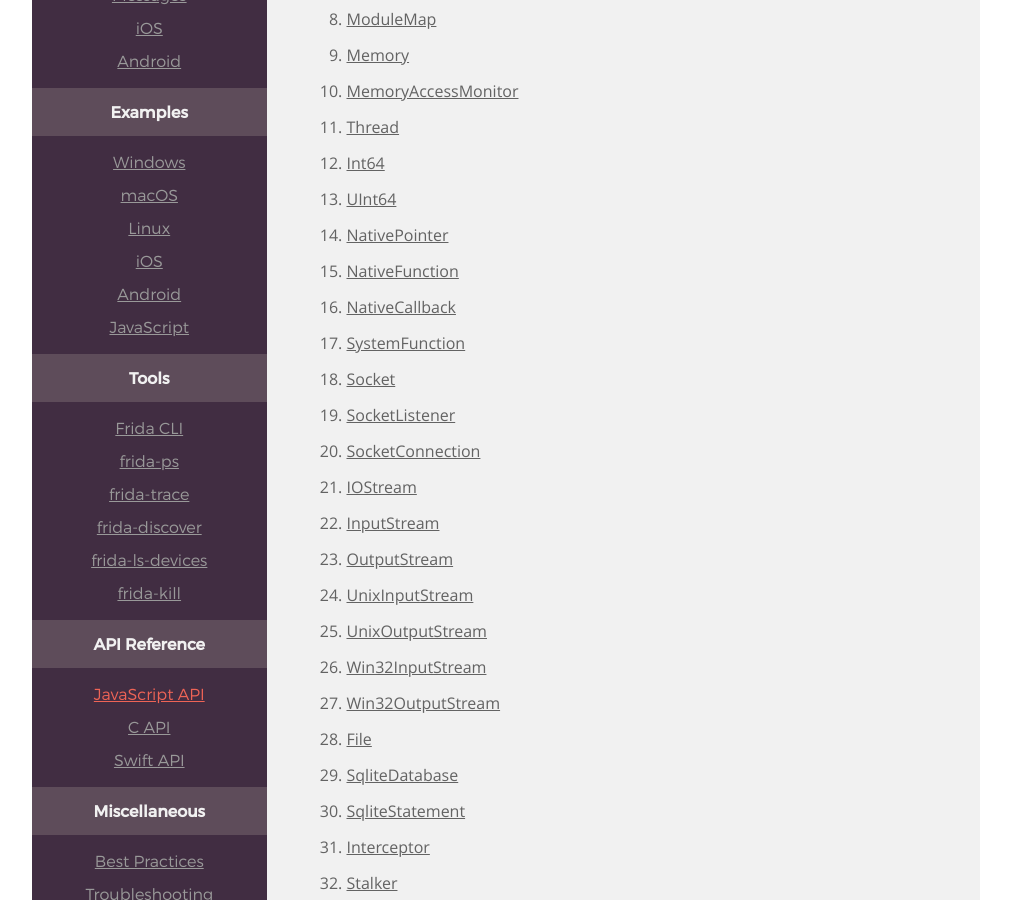
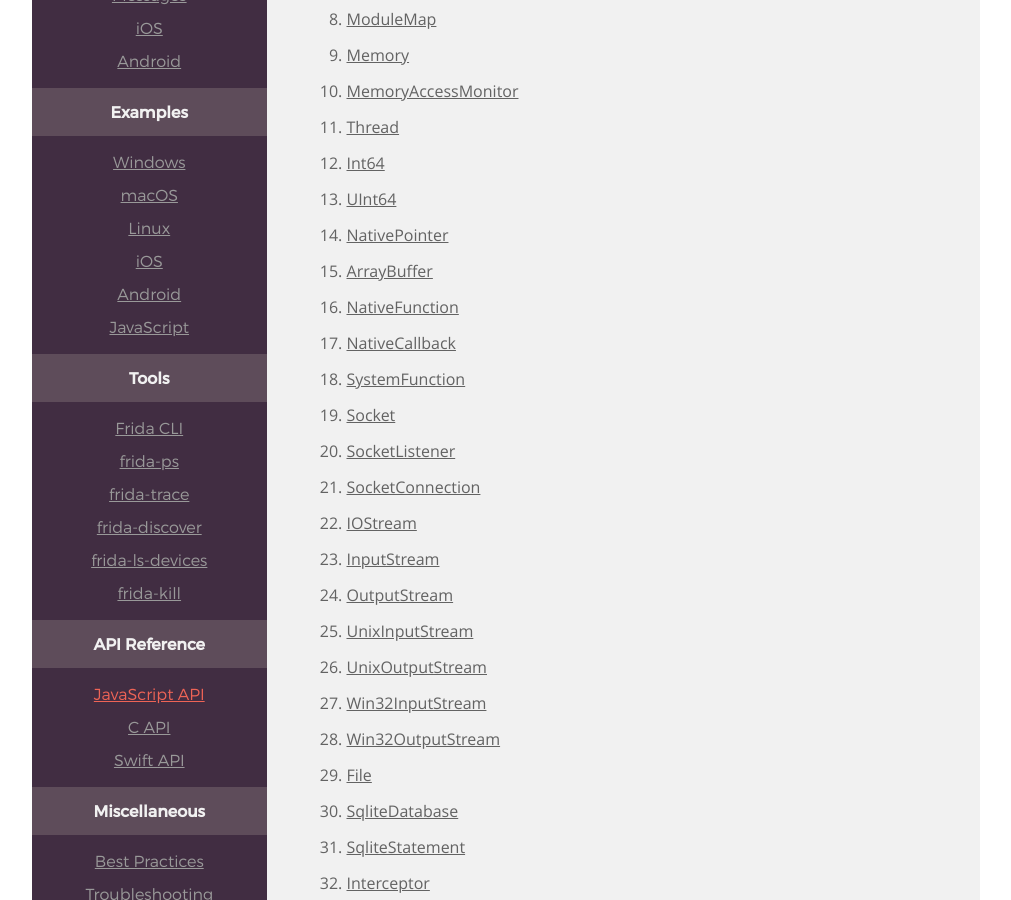
Before and after one commit to frida/frida-website, a Jekyll site: the page built from _docs/javascript-api.md, in a window 1280 px wide and 900 px high, scrolled down 564 px. Shown: the whole window, without its empty margins (129-1140 px from the left). Built offline with Jekyll 4.4.1, drawn with Linux system fonts in a browser that asks for light colours.

Commit message:
Add ArrayBuffer to the TOC

```diff
--- a/_docs/javascript-api.md
+++ b/_docs/javascript-api.md
@@ -19,6 +19,7 @@ permalink: /docs/javascript-api/
   1. [Int64](#int64)
   1. [UInt64](#uint64)
   1. [NativePointer](#nativepointer)
+  1. [ArrayBuffer](#arraybuffer)
   1. [NativeFunction](#nativefunction)
   1. [NativeCallback](#nativecallback)
   1. [SystemFunction](#systemfunction)
```
